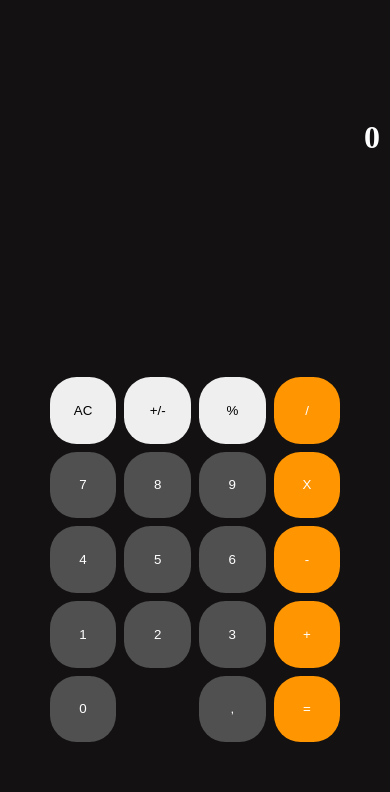
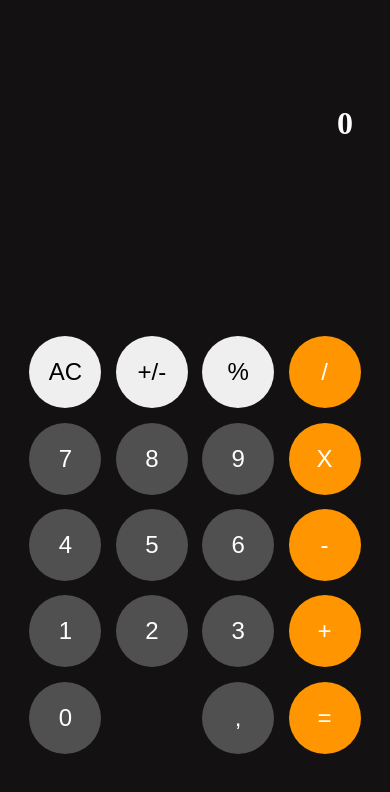
Before and after one commit to Brunostaine/-calculator-react, a React (Create React App) app: page / in a window 390 px wide. Shown: the top 792 px of the page. Built offline with nearby package versions, Linux system fonts and the light colour scheme.

Commit message:
mobile css

```diff
--- a/src/components/calculator.css
+++ b/src/components/calculator.css
@@ -4,7 +4,7 @@
     align-items: center;
     flex-wrap: wrap;
 
-    width: 200px;
+    width: 400px;
     height: 100%;
 
     background-color: rgb(19, 17, 17);
@@ -15,7 +15,7 @@
 button {
     width: 3em;
     height: 3em;
-    font-size: 1.5;
+    font-size: 1.5em;
     border: none;
     border-radius: 2em;
     margin: .3em
@@ -32,7 +32,7 @@ button {
     width: 100%;
     display: flex;
     justify-content: flex-end;
-    margin-right: 10px;
+    margin-right: 50px;
     margin-left: 14px;
     overflow: hidden;
 }
@@ -58,12 +58,10 @@ button {
         border-radius: 0;
     }
 
-    button {
-        width: 5em;
-        height: 5em;
-
-        border: none;
-        border-radius: 2em;
-        margin: .3em
+    .result{
+        width: 80%;
+        margin-right: 10px;
+        margin-left: 14px;
+        overflow: hidden;
     }
 }
--- a/src/components/calculator.jsx
+++ b/src/components/calculator.jsx
@@ -79,7 +79,6 @@ export default function Calculator() {
                 <button className='orange' onClick={operadorHandle} value={'+'}>+</button>
                 <button className='gray zero' onClick={inputNum} value={0}>0</button>
                 <button className='gray' onClick={inputNum} value={'.'}>,</button>
-
                 <button className='orange' onClick={calculate}>=</button>
             </div>
 
```
